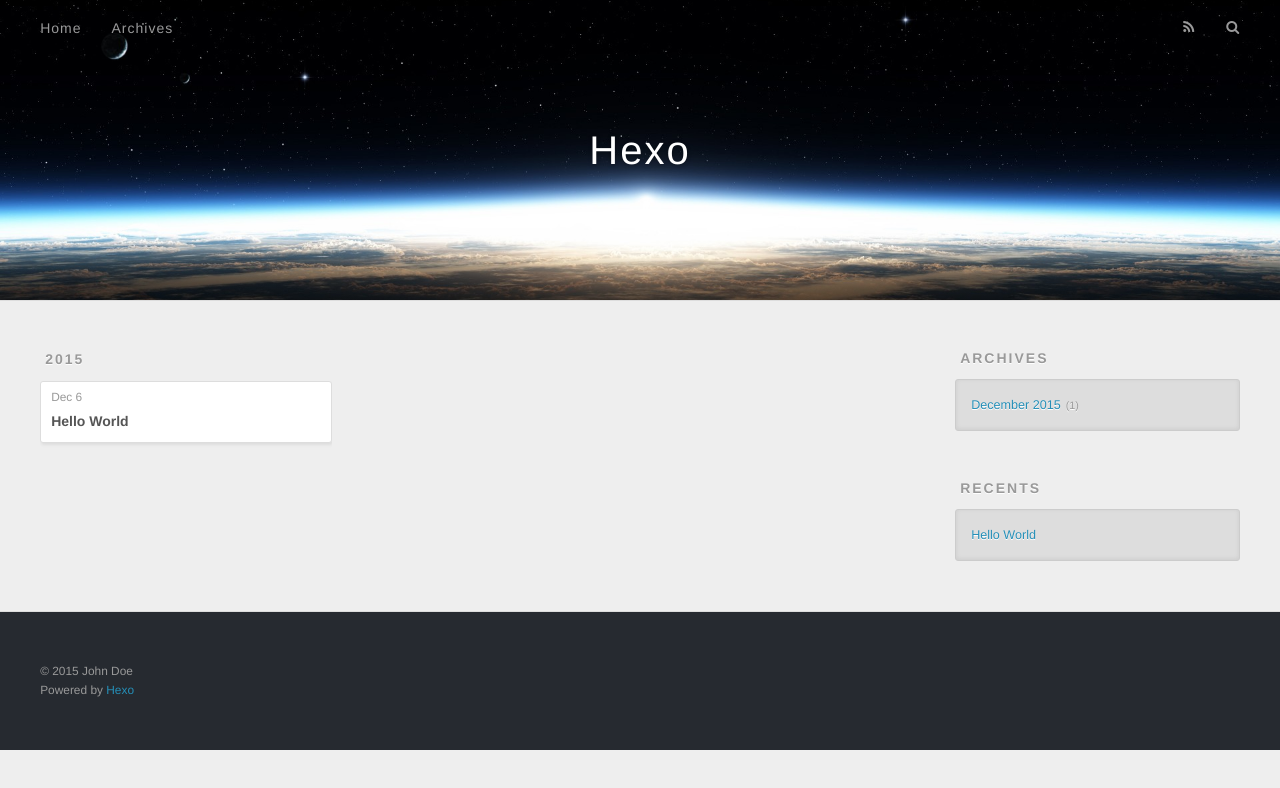
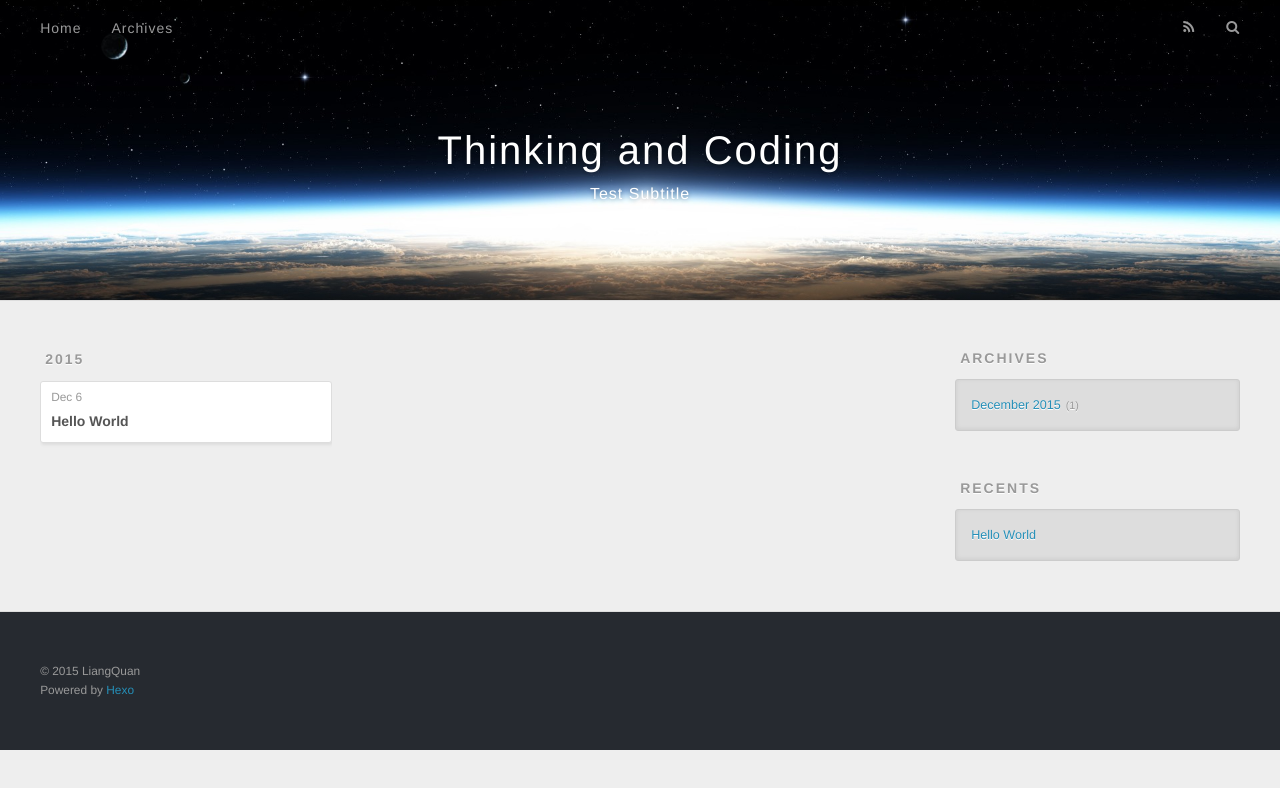
Before and after one commit to MrEcoli/MrEcoli.github.io, a plain HTML site: page archives/2015/12/index.html in a window 1280 px wide. Drawn offline with nearby package versions, Linux system fonts and the light colour scheme.

Commit message:
Site updated: 2015-12-06 22:11:54

```diff
--- a/archives/2015/12/index.html
+++ b/archives/2015/12/index.html
@@ -3,19 +3,19 @@
 <head>
   <meta charset="utf-8">
 
-  <title>Archives: 2015/12 | Hexo</title>
+  <title>Archives: 2015/12 | Thinking and Coding</title>
   <meta name="viewport" content="width=device-width, initial-scale=1, maximum-scale=1">
-  <meta name="description">
+  <meta name="description" content="Test Description">
 <meta property="og:type" content="website">
-<meta property="og:title" content="Hexo">
+<meta property="og:title" content="Thinking and Coding">
 <meta property="og:url" content="http://yoursite.com/archives/2015/12/index.html">
-<meta property="og:site_name" content="Hexo">
-<meta property="og:description">
+<meta property="og:site_name" content="Thinking and Coding">
+<meta property="og:description" content="Test Description">
 <meta name="twitter:card" content="summary">
-<meta name="twitter:title" content="Hexo">
-<meta name="twitter:description">
+<meta name="twitter:title" content="Thinking and Coding">
+<meta name="twitter:description" content="Test Description">
 
-    <link rel="alternative" href="/atom.xml" title="Hexo" type="application/atom+xml">
+    <link rel="alternative" href="/atom.xml" title="Thinking and Coding" type="application/atom+xml">
 
 
     <link rel="icon" href="/favicon.png">
@@ -33,8 +33,12 @@
   <div id="header-outer" class="outer">
     <div id="header-title" class="inner">
       <h1 id="logo-wrap">
-        <a href="/" id="logo">Hexo</a>
+        <a href="/" id="logo">Thinking and Coding</a>
       </h1>
+
+        <h2 id="subtitle-wrap">
+          <a href="/" id="subtitle">Test Subtitle</a>
+        </h2>
 
     </div>
     <div id="header-inner" class="inner">
@@ -133,7 +137,7 @@
 
   <div class="outer">
     <div id="footer-info" class="inner">
-      &copy; 2015 John Doe<br>
+      &copy; 2015 LiangQuan<br>
       Powered by <a href="http://hexo.io/" target="_blank">Hexo</a>
     </div>
   </div>
```
Also changed, not shown: 2015/12/06/hello-world/index.html (+10 -6 lines), archives/2015/index.html (+14 -10 lines), archives/index.html (+14 -10 lines), index.html (+15 -11 lines).
